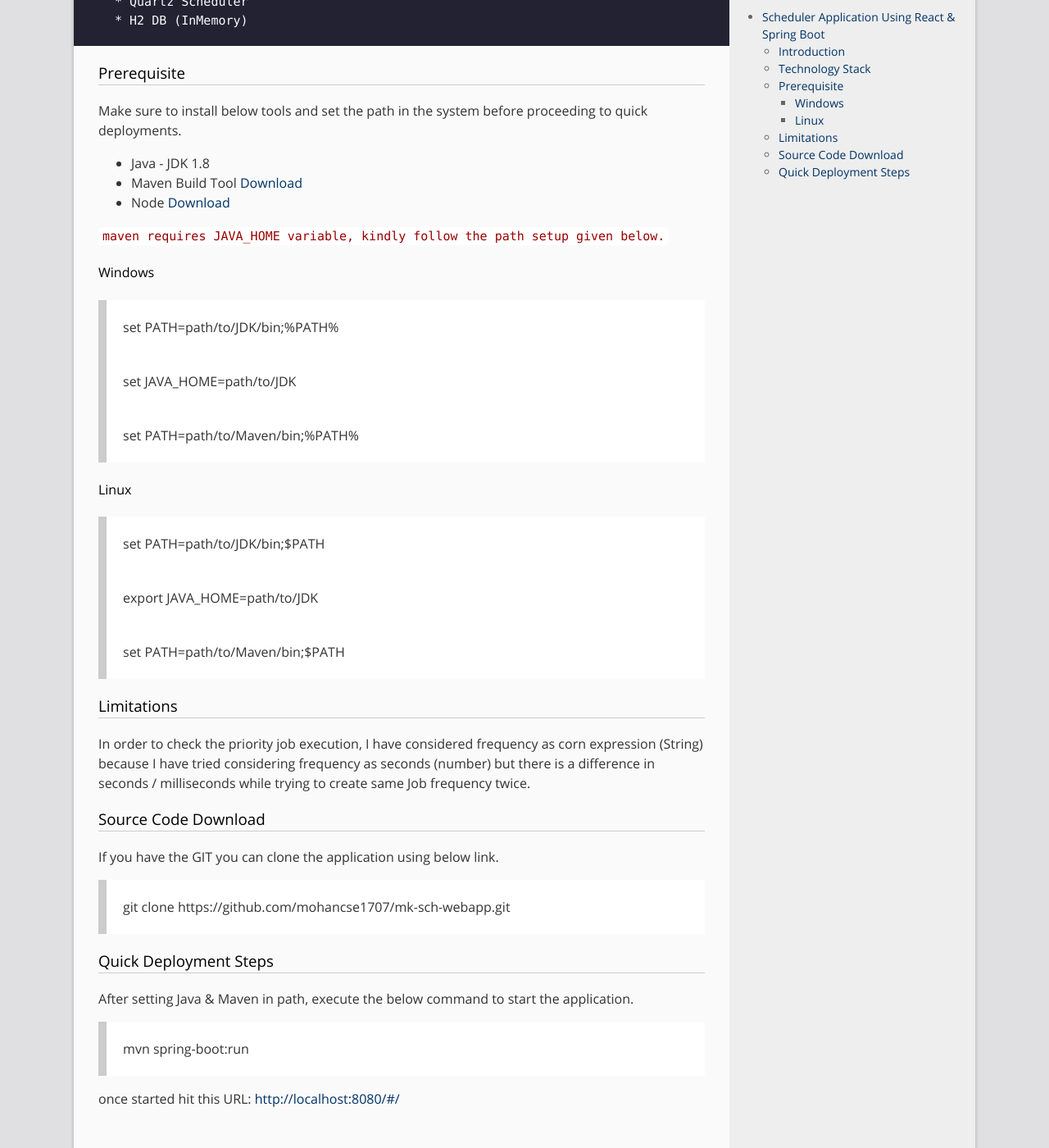
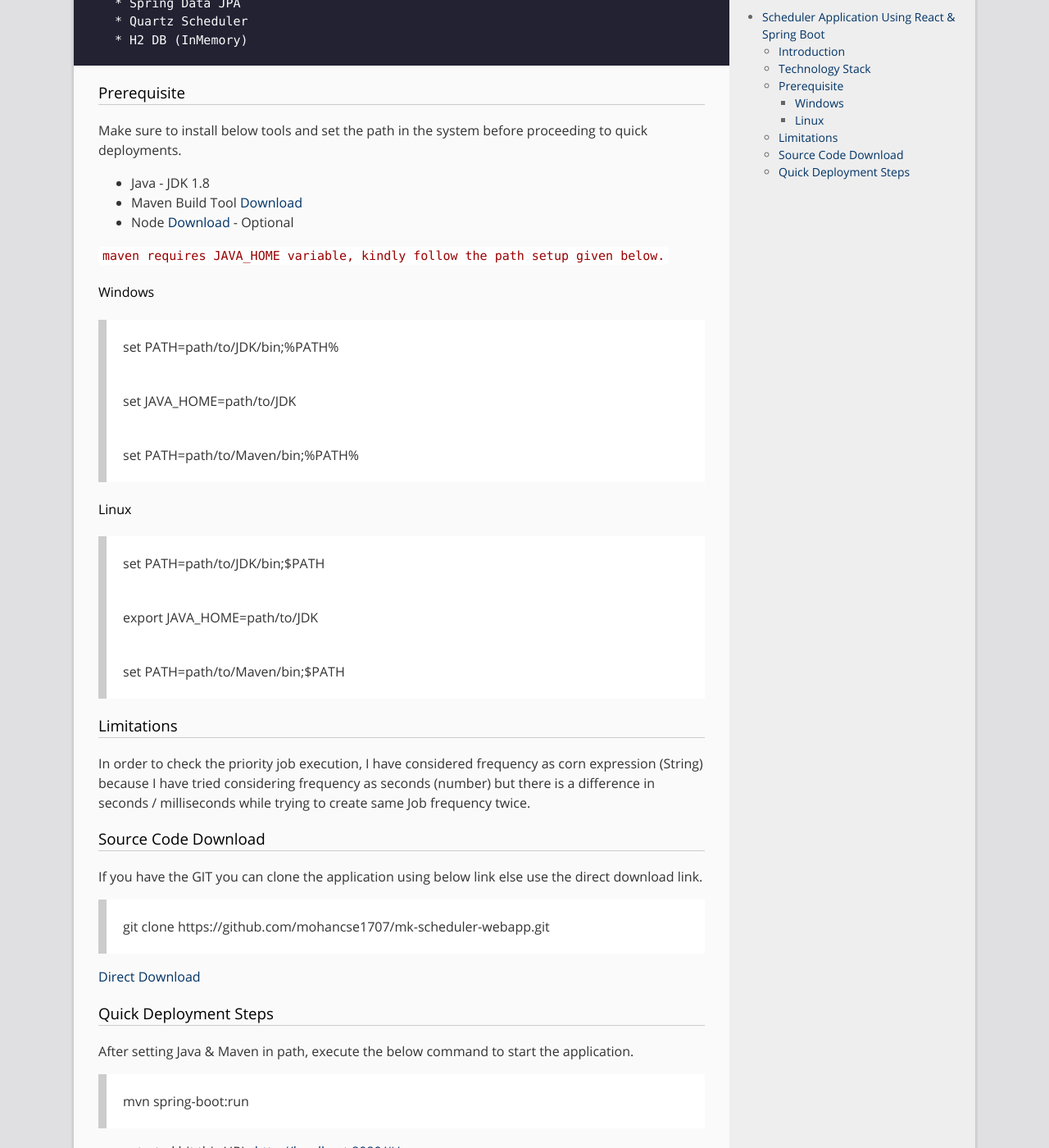
Before and after one commit to mohancse1707/mohan.github.com, a Jekyll site: the page built from _posts/2019-12-03-Scheduler-Application.md, in a window 1280 px wide and 1400 px high, scrolled down 798 px. Shown: the whole window at 82% size. Built offline with Jekyll 4.4.1, drawn with Linux system fonts in a browser that asks for light colours; our own code applies the rules of GitHub Pages for plain Markdown files; comment, search, counter and statistics services are not loaded; some of the changed text lies outside the part shown.

Commit message:
read me file updated

````diff
--- a/_posts/2019-12-03-Scheduler-Application.md
+++ b/_posts/2019-12-03-Scheduler-Application.md
@@ -28,7 +28,7 @@ Make sure to install below tools and set the path in the system before proceedin
 
 * Java - JDK 1.8
 * Maven Build Tool [Download][Maven]
-* Node [Download][Node]
+* Node [Download][Node] - Optional
 
 ``` maven requires JAVA_HOME variable, kindly follow the path setup given below.```
 
@@ -54,9 +54,11 @@ In order to check the priority job execution, I have considered frequency as cor
 
 ### Source Code Download
 
-If you have the GIT you can clone the application using below link.
+If you have the GIT you can clone the application using below link else use the direct download link.
 
-> git clone https://github.com/mohancse1707/mk-sch-webapp.git
+> git clone https://github.com/mohancse1707/mk-scheduler-webapp.git
+
+[Direct Download][Direct Download]
 
 ### Quick Deployment Steps
 
@@ -67,6 +69,6 @@ After setting Java & Maven in path, execute the below command to start the appli
 once started hit this URL: [http://localhost:8080/#/](http://localhost:8080/#/)
 
 
-[Direct Download]: https://github.com/mohancse1707/mk-sch-webapp.git
+[Direct Download]: https://github.com/mohancse1707/mk-scheduler-webapp/archive/master.zip
 [Maven]:https://repo.maven.apache.org/maven2/org/apache/maven/apache-maven/3.5.4/apache-maven-3.5.4-bin.zip
 [Node]:https://nodejs.org/download/release/v10.15.3/
````
Also changed, not shown: other parts of _posts/2019-12-03-Scheduler-Application.md (+1 -1 lines).
